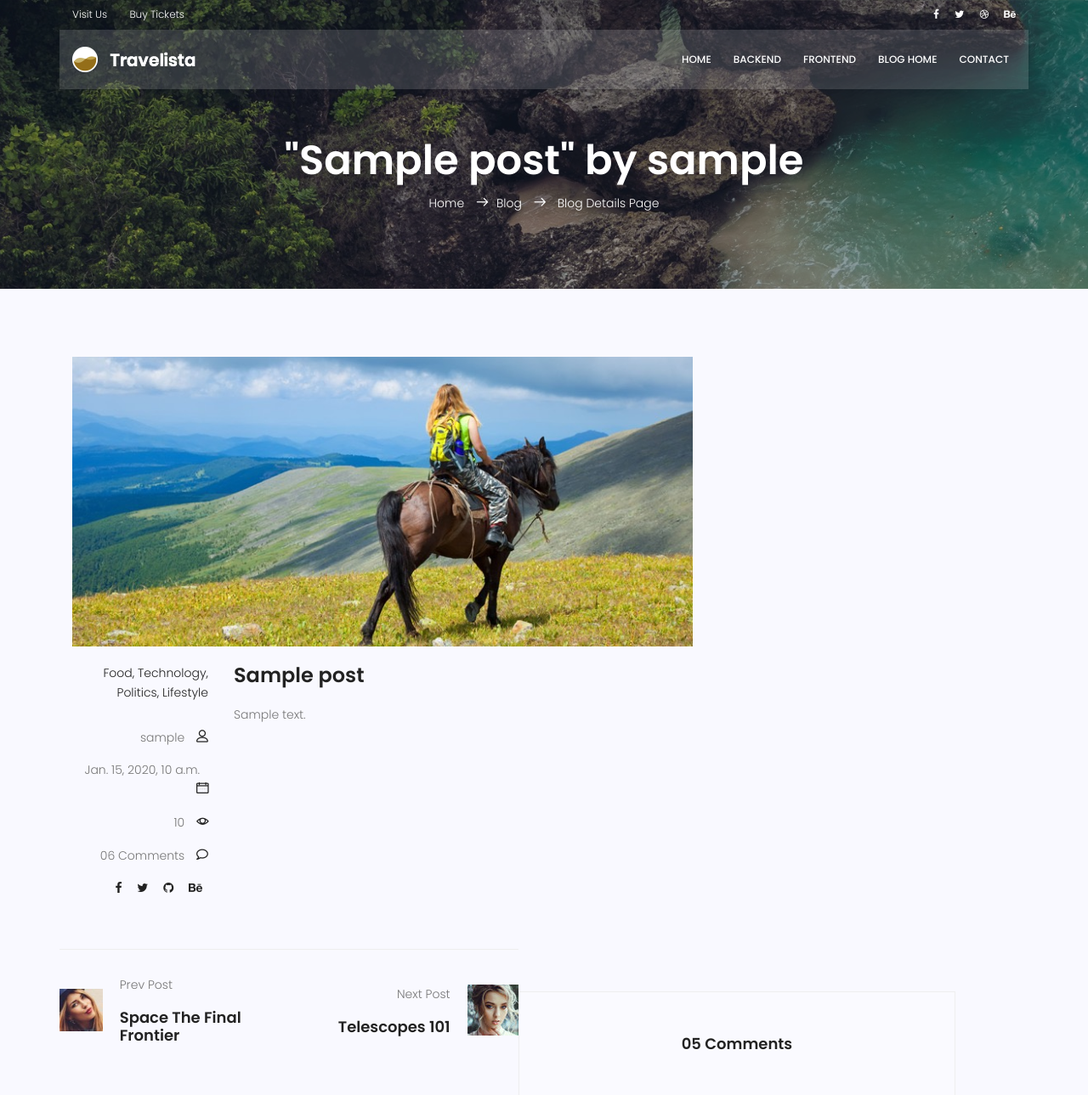
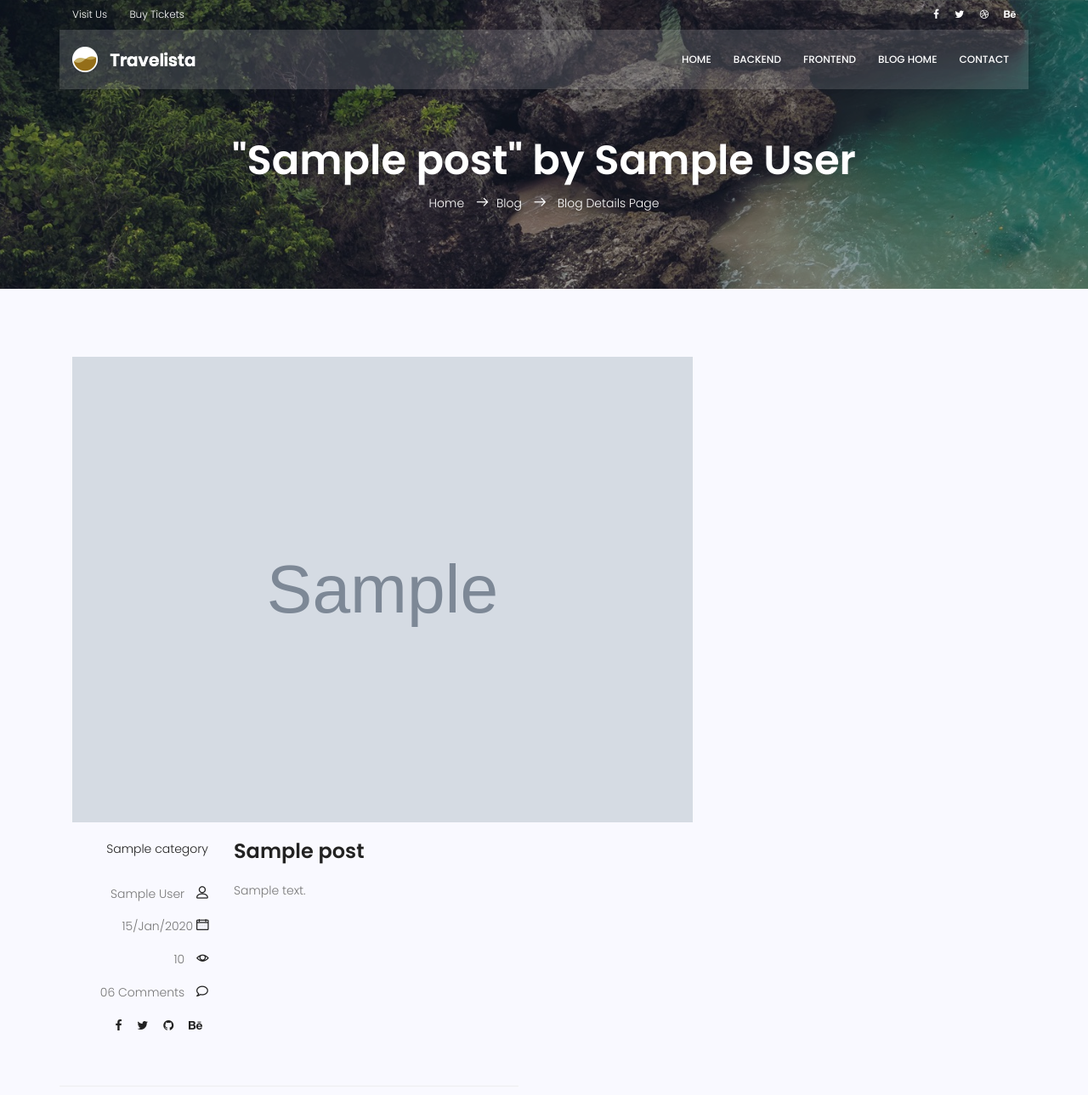
Before and after one commit to amirrafiepur/Panah_Studios, a Django app: page /blog/1 in a window 1280 px wide. Shown: the top 1289 px of the page at 85% size. Run offline with Django 5.2, Linux system fonts and the light colour scheme; tables that the repository leaves empty hold one stand-in row (values such as "Sample post"); grey boxes marked "Sample" are stand-in pictures; some libraries are stand-ins or nearby versions.

Commit message:
Panah_Studios_v1.0.2
+improved the date published and category showcase on blog
+added truncate words to posts

```diff
--- a/templates/blog/blog-single.html
+++ b/templates/blog/blog-single.html
@@ -3,6 +3,7 @@
 {% extends 'webb/base.html' %}
 {% load static %}
 {% block content %}
+
 <head>
 	<!-- Mobile Specific Meta -->
 	<meta name="viewport" content="width=device-width, initial-scale=1, shrink-to-fit=no">
@@ -33,6 +34,7 @@
 	<link rel="stylesheet" href="{% static 'blog_static/css/owl.carousel.css' %}">
 	<link rel="stylesheet" href="{% static 'blog_static/css/main.css' %}">
 </head>
+
 <body>
 	<header id="header">
 		<div class="header-top">
@@ -81,9 +83,11 @@
 			<div class="row d-flex align-items-center justify-content-center">
 				<div class="about-content col-lg-12">
 					<h1 class="text-white">
-								"{{data.title}}" by {{data.author}}
+						"{{data.title}}" by {{data.author.get_full_name}}
 					</h1>
-							<p class="text-white link-nav"><a href="index.html">Home </a>  <span class="lnr lnr-arrow-right"></span><a href="blog-home.html">Blog </a> <span class="lnr lnr-arrow-right"></span> <a href="blog-single.html"> Blog Details Page</a></p>
+					<p class="text-white link-nav"><a href="index.html">Home </a> <span
+							class="lnr lnr-arrow-right"></span><a href="blog-home.html">Blog </a> <span
+							class="lnr lnr-arrow-right"></span> <a href="blog-single.html"> Blog Details Page</a></p>
 				</div>
 			</div>
 		</div>
@@ -98,21 +102,26 @@
 					<div class="single-post row">
 						<div class="col-lg-12">
 							<div class="feature-img">
-										<img class="img-fluid" src="{% static 'blog_static/img/blog/feature-img1.jpg' %}" alt="">
+								<img class="img-fluid" src="{{data.image.url}}" alt="no image found">
 							</div>
 						</div>
 						<div class="col-lg-3  col-md-3 meta-details">
 							<ul class="tags">
-										<li><a href="#">Food,</a></li>
-										<li><a href="#">Technology,</a></li>
-										<li><a href="#">Politics,</a></li>
-										<li><a href="#">Lifestyle</a></li>
+								{% for cat in data.post_category.all %}
+								<li><a href="#">{{cat}} {% if not forloop.last %} , {% endif %} {% endfor %}
+									</a></li>
 							</ul>
+
 							<div class="user-details row">
-										<p class="user-name col-lg-12 col-md-12 col-6"><a href="#">{{data.author}}</a> <span class="lnr lnr-user"></span></p>
-										<p class="date col-lg-12 col-md-12 col-6"><a href="#">{{data.date_published}}</a> <span class="lnr lnr-calendar-full"></span></p>
-										<p class="view col-lg-12 col-md-12 col-6"><a href="#">{{data.counted_views}}</a> <span class="lnr lnr-eye"></span></p>
-										<p class="comments col-lg-12 col-md-12 col-6"><a href="#">06 Comments</a> <span class="lnr lnr-bubble"></span></p>
+								<p class="user-name col-lg-12 col-md-12 col-6"><a
+										href="#">{{data.author.get_full_name}}</a> <span class="lnr lnr-user"></span>
+								</p>
+								<p class="date col-lg-12 col-md-12 col-6">{{data.date_created|date:"d/M/Y"}} <span
+										class="lnr lnr-calendar-full"></span></p>
+								<p class="view col-lg-12 col-md-12 col-6"><a href="#">{{data.counted_views}}</a> <span
+										class="lnr lnr-eye"></span></p>
+								<p class="comments col-lg-12 col-md-12 col-6"><a href="#">06 Comments</a> <span
+										class="lnr lnr-bubble"></span></p>
 								<ul class="social-links col-lg-12 col-md-12 col-6">
 									<li><a href="#"><i class="fa fa-facebook"></i></a></li>
 									<li><a href="#"><i class="fa fa-twitter"></i></a></li>
@@ -129,28 +138,36 @@
 				</div>
 				<div class="navigation-area">
 					<div class="row">
-									<div class="col-lg-6 col-md-6 col-12 nav-left flex-row d-flex justify-content-start align-items-center">
+						<div
+							class="col-lg-6 col-md-6 col-12 nav-left flex-row d-flex justify-content-start align-items-center">
 							<div class="thumb">
-											<a href="#"><img class="img-fluid" src="{% static 'blog_static/img/blog/prev.jpg' %}" alt=""></a>
+								<a href="#"><img class="img-fluid" src="{% static 'blog_static/img/blog/prev.jpg' %}"
+										alt=""></a>
 							</div>
 							<div class="arrow">
 								<a href="#"><span class="lnr text-white lnr-arrow-left"></span></a>
 							</div>
 							<div class="detials">
 								<p>Prev Post</p>
-											<a href="#"><h4>Space The Final Frontier</h4></a>
+								<a href="#">
+									<h4>Space The Final Frontier</h4>
+								</a>
 							</div>
 						</div>
-									<div class="col-lg-6 col-md-6 col-12 nav-right flex-row d-flex justify-content-end align-items-center">
+						<div
+							class="col-lg-6 col-md-6 col-12 nav-right flex-row d-flex justify-content-end align-items-center">
 							<div class="detials">
 								<p>Next Post</p>
-											<a href="#"><h4>Telescopes 101</h4></a>
+								<a href="#">
+									<h4>Telescopes 101</h4>
+								</a>
 							</div>
 							<div class="arrow">
 								<a href="#"><span class="lnr text-white lnr-arrow-right"></span></a>
 							</div>
 							<div class="thumb">
-											<a href="#"><img class="img-fluid" src="{% static 'blog_static/img/blog/next.jpg' %}" alt=""></a>
+								<a href="#"><img class="img-fluid" src="{% static 'blog_static/img/blog/next.jpg' %}"
+										alt=""></a>
 							</div>
 						</div>
 					</div>
@@ -258,17 +275,22 @@
 					<form>
 						<div class="form-group form-inline">
 							<div class="form-group col-lg-6 col-md-12 name">
-									    <input type="text" class="form-control" id="name" placeholder="Enter Name" onfocus="this.placeholder = ''" onblur="this.placeholder = 'Enter Name'">
+								<input type="text" class="form-control" id="name" placeholder="Enter Name"
+									onfocus="this.placeholder = ''" onblur="this.placeholder = 'Enter Name'">
 							</div>
 							<div class="form-group col-lg-6 col-md-12 email">
-									    <input type="email" class="form-control" id="email" placeholder="Enter email address" onfocus="this.placeholder = ''" onblur="this.placeholder = 'Enter email address'">
+								<input type="email" class="form-control" id="email" placeholder="Enter email address"
+									onfocus="this.placeholder = ''" onblur="this.placeholder = 'Enter email address'">
 							</div>
 						</div>
 						<div class="form-group">
-										<input type="text" class="form-control" id="subject" placeholder="Subject" onfocus="this.placeholder = ''" onblur="this.placeholder = 'Subject'">
+							<input type="text" class="form-control" id="subject" placeholder="Subject"
+								onfocus="this.placeholder = ''" onblur="this.placeholder = 'Subject'">
 						</div>
 						<div class="form-group">
-										<textarea class="form-control mb-10" rows="5" name="message" placeholder="Messege" onfocus="this.placeholder = ''" onblur="this.placeholder = 'Messege'" required=""></textarea>
+							<textarea class="form-control mb-10" rows="5" name="message" placeholder="Messege"
+								onfocus="this.placeholder = ''" onblur="this.placeholder = 'Messege'"
+								required=""></textarea>
 						</div>
 						<a href="#" class="primary-btn text-uppercase">Post Comment</a>
 					</form>
@@ -278,13 +300,16 @@
 				<div class="widget-wrap">
 					<div class="single-sidebar-widget search-widget">
 						<form class="search-form" action="#">
-			                            <input placeholder="Search Posts" name="search" type="text" onfocus="this.placeholder = ''" onblur="this.placeholder = 'Search Posts'" >
+							<input placeholder="Search Posts" name="search" type="text" onfocus="this.placeholder = ''"
+								onblur="this.placeholder = 'Search Posts'">
 							<button type="submit"><i class="fa fa-search"></i></button>
 						</form>
 					</div>
 					<div class="single-sidebar-widget user-info-widget">
 						<img src="{% static 'blog_static/img/blog/user-info.png' %}" alt="">
-									<a href="#"><h4>Charlie Barber</h4></a>
+						<a href="#">
+							<h4>Charlie Barber</h4>
+						</a>
 						<p>
 							Senior blog writer
 						</p>
@@ -295,7 +320,9 @@
 							<li><a href="#"><i class="fa fa-behance"></i></a></li>
 						</ul>
 						<p>
-										Boot camps have its supporters andit sdetractors. Some people do not understand why you should have to spend money on boot camp when you can get. Boot camps have itssuppor ters andits detractors.
+							Boot camps have its supporters andit sdetractors. Some people do not understand why you
+							should have to spend money on boot camp when you can get. Boot camps have itssuppor ters
+							andits detractors.
 						</p>
 					</div>
 					<div class="single-sidebar-widget popular-post-widget">
@@ -306,7 +333,9 @@
 									<img class="img-fluid" src="{% static 'blog_static/img/blog/pp1.jpg' %}" alt="">
 								</div>
 								<div class="details">
-												<a href="blog-single.html"><h6>Space The Final Frontier</h6></a>
+									<a href="blog-single.html">
+										<h6>Space The Final Frontier</h6>
+									</a>
 									<p>02 Hours ago</p>
 								</div>
 							</div>
@@ -315,7 +344,9 @@
 									<img class="img-fluid" src="{% static 'blog_static/img/blog/pp2.jpg' %}" alt="">
 								</div>
 								<div class="details">
-												<a href="blog-single.html"><h6>The Amazing Hubble</h6></a>
+									<a href="blog-single.html">
+										<h6>The Amazing Hubble</h6>
+									</a>
 									<p>02 Hours ago</p>
 								</div>
 							</div>
@@ -324,7 +355,9 @@
 									<img class="img-fluid" src="{% static 'blog_static/img/blog/pp3.jpg' %}" alt="">
 								</div>
 								<div class="details">
-												<a href="blog-single.html"><h6>Astronomy Or Astrology</h6></a>
+									<a href="blog-single.html">
+										<h6>Astronomy Or Astrology</h6>
+									</a>
 									<p>02 Hours ago</p>
 								</div>
 							</div>
@@ -333,14 +366,17 @@
 									<img class="img-fluid" src="{% static 'blog_static/img/blog/pp4.jpg' %}" alt="">
 								</div>
 								<div class="details">
-												<a href="blog-single.html"><h6>Asteroids telescope</h6></a>
+									<a href="blog-single.html">
+										<h6>Asteroids telescope</h6>
+									</a>
 									<p>02 Hours ago</p>
 								</div>
 							</div>
 						</div>
 					</div>
 					<div class="single-sidebar-widget ads-widget">
-									<a href="#"><img class="img-fluid" src="{% static 'blog_static/img/blog/ads-banner.jpg' %}" alt=""></a>
+						<a href="#"><img class="img-fluid" src="{% static 'blog_static/img/blog/ads-banner.jpg' %}"
+								alt=""></a>
 					</div>
 					<div class="single-sidebar-widget post-category-widget">
 						<h4 class="category-title">Post Catgories</h4>
@@ -402,7 +438,9 @@
 										<div class="input-group-text"><i class="fa fa-envelope" aria-hidden="true"></i>
 										</div>
 									</div>
-									        <input type="text" class="form-control" id="inlineFormInputGroup" placeholder="Enter email" onfocus="this.placeholder = ''" onblur="this.placeholder = 'Enter email'" >
+									<input type="text" class="form-control" id="inlineFormInputGroup"
+										placeholder="Enter email" onfocus="this.placeholder = ''"
+										onblur="this.placeholder = 'Enter email'">
 								</div>
 							</div>
 							<a href="#" class="bbtns">Subcribe</a>
```
Also changed, not shown: templates/blog/blog-home.html (+4 -3 lines), templates/blog/profile.html (added, +31 -0 lines). Lines whose indentation alone changed are shown as unchanged.
